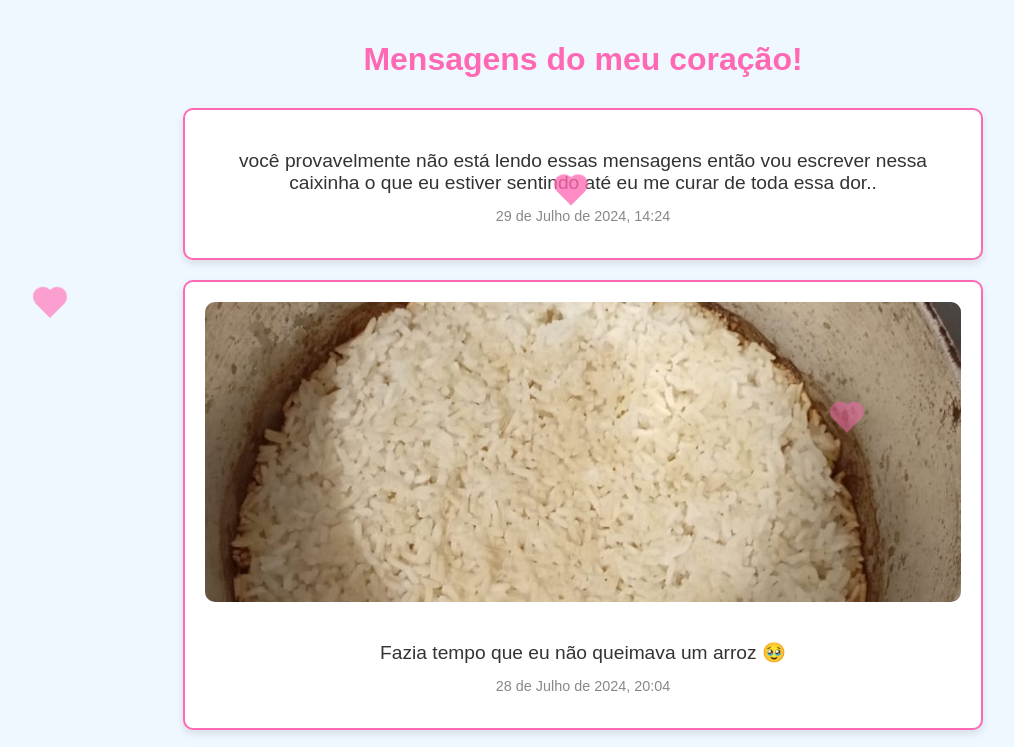
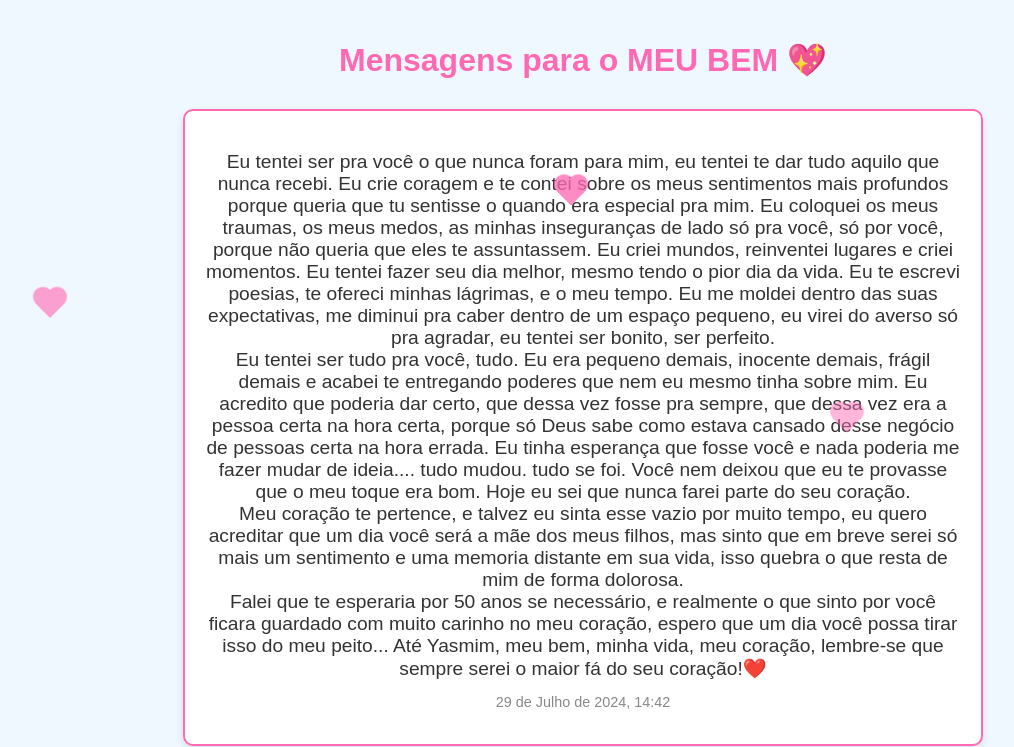
Before and after one commit to rafaeel1406/messages-for-my-dear, a website: page index.html in a window 1280 px wide. Shown: the top 747 px of the page, without its empty margins (57-1071 px from the left). Drawn offline with Linux system fonts and the light colour scheme.

Commit message:
ultima mensagem

```diff
--- a/index.html
+++ b/index.html
@@ -11,13 +11,33 @@
 
 <body>
     <div class="container">
-
-        <h1>Mensagens do meu coração!</h1>
+        <h1>Mensagens para o MEU BEM 💖</h1>
         <div class="card">
-            <p class="message">você provavelmente não está lendo essas mensagens então vou escrever nessa caixinha o que
-                eu estiver sentindo até eu me curar de toda essa dor..
+            <p class="message">Eu tentei ser pra você o que nunca foram para mim, eu tentei te dar tudo aquilo que nunca
+                recebi. Eu crie coragem e te contei sobre os meus sentimentos mais profundos porque queria que tu
+                sentisse o quando era especial pra mim. Eu coloquei os meus traumas, os meus medos, as minhas
+                inseguranças de lado só pra você, só por você, porque não queria que eles te assuntassem. Eu criei
+                mundos, reinventei lugares e criei momentos. Eu tentei fazer seu dia melhor, mesmo tendo o pior dia da
+                vida. Eu te escrevi poesias, te ofereci minhas lágrimas, e o meu tempo. Eu me moldei dentro das suas
+                expectativas, me diminui pra caber dentro de um espaço pequeno, eu virei do averso só pra agradar, eu
+                tentei ser bonito, ser perfeito.
+                <br>
+                Eu tentei ser tudo pra você, tudo. Eu era pequeno demais, inocente demais, frágil demais e acabei te
+                entregando poderes que nem eu mesmo tinha sobre mim. Eu acredito que poderia dar certo, que dessa vez
+                fosse pra sempre, que dessa vez era a pessoa certa na hora certa, porque só Deus sabe como estava
+                cansado desse negócio de pessoas certa na hora errada. Eu tinha esperança que fosse você e nada poderia
+                me fazer mudar de ideia.... tudo mudou. tudo se foi. Você nem deixou que eu te provasse que o meu toque
+                era bom. Hoje eu sei que nunca farei parte do seu coração.
+                <br>
+                Meu coração te pertence, e talvez eu sinta esse vazio por muito tempo, eu quero acreditar que um dia
+                você será a mãe dos meus filhos, mas sinto que em breve serei só mais um sentimento e uma memoria
+                distante em sua vida, isso quebra o que resta de mim de forma dolorosa.
+                <br>
+                Falei que te esperaria por 50 anos se necessário, e realmente o que sinto por você ficara guardado com
+                muito carinho no meu coração, espero que um dia você possa tirar isso do meu peito... Até Yasmim, meu
+                bem, minha vida, meu coração, lembre-se que sempre serei o maior fá do seu coração!❤️
             </p>
-            <p class="datetime">29 de Julho de 2024, 14:24</p>
+            <p class="datetime">29 de Julho de 2024, 14:42</p>
         </div>
         <div class="card">
             <img src="./assets/Imagem do WhatsApp de 2024-07-28 à(s) 21.00.49_73fc940f.jpg" alt="Imagem especial"
```
